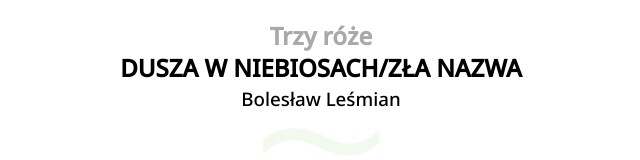
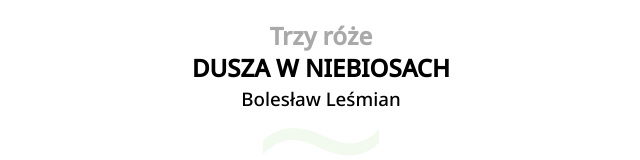
Before and after one commit to MartaStach/nauka-gita, a plain HTML site: page html/index.html in a window 1280 px wide. Shown: the top 160 px of the page, without its empty margins (319-959 px from the left). Drawn offline with Linux system fonts and the light colour scheme.

Commit message:
update html.index title

```diff
--- a/html/index.html
+++ b/html/index.html
@@ -14,7 +14,7 @@
             <div class="container">
                 <div class="poem-title">
                     <h2>Trzy róże</h3>
-                    <h1 class="title">Dusza w niebiosach/zła nazwa</h1>
+                    <h1 class="title">Dusza w niebiosach</h1>
                     <h3>Bolesław Leśmian</h2>
                 </div>
                 <div class="poem-text">
```
